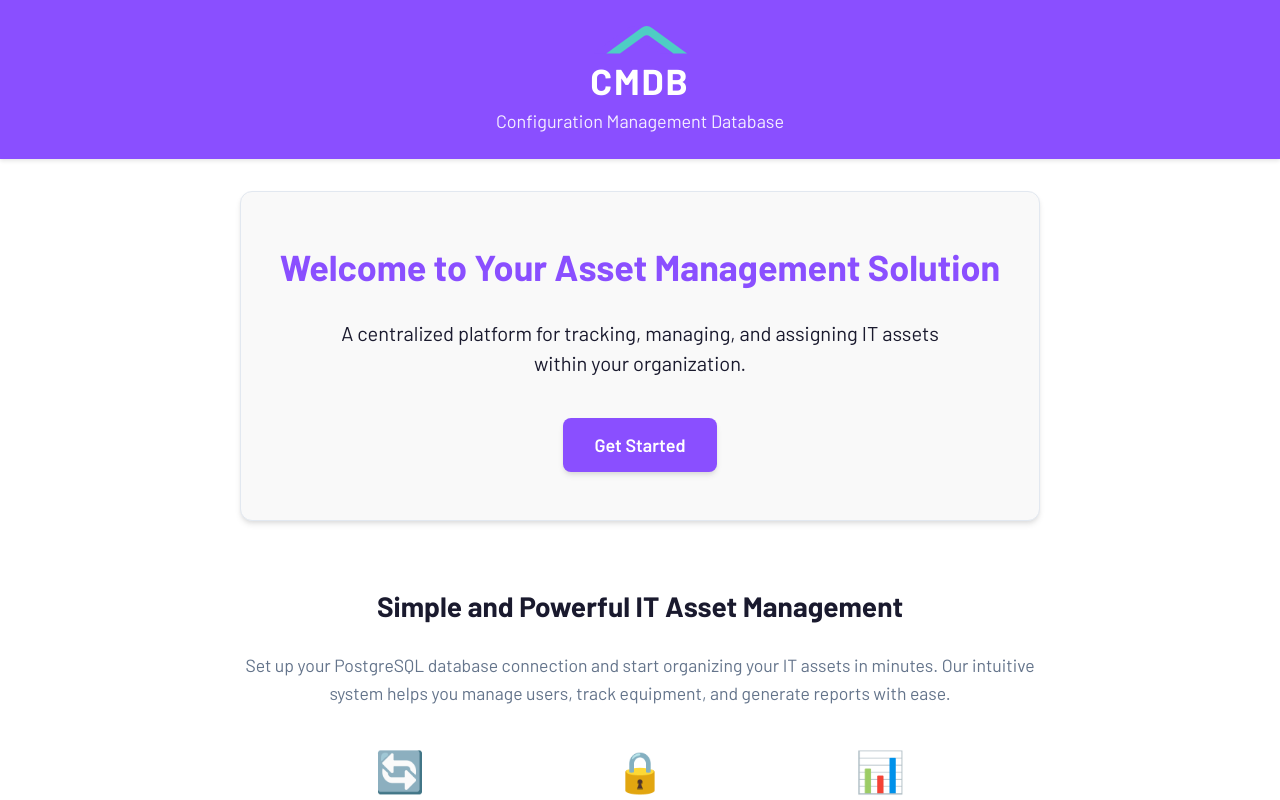
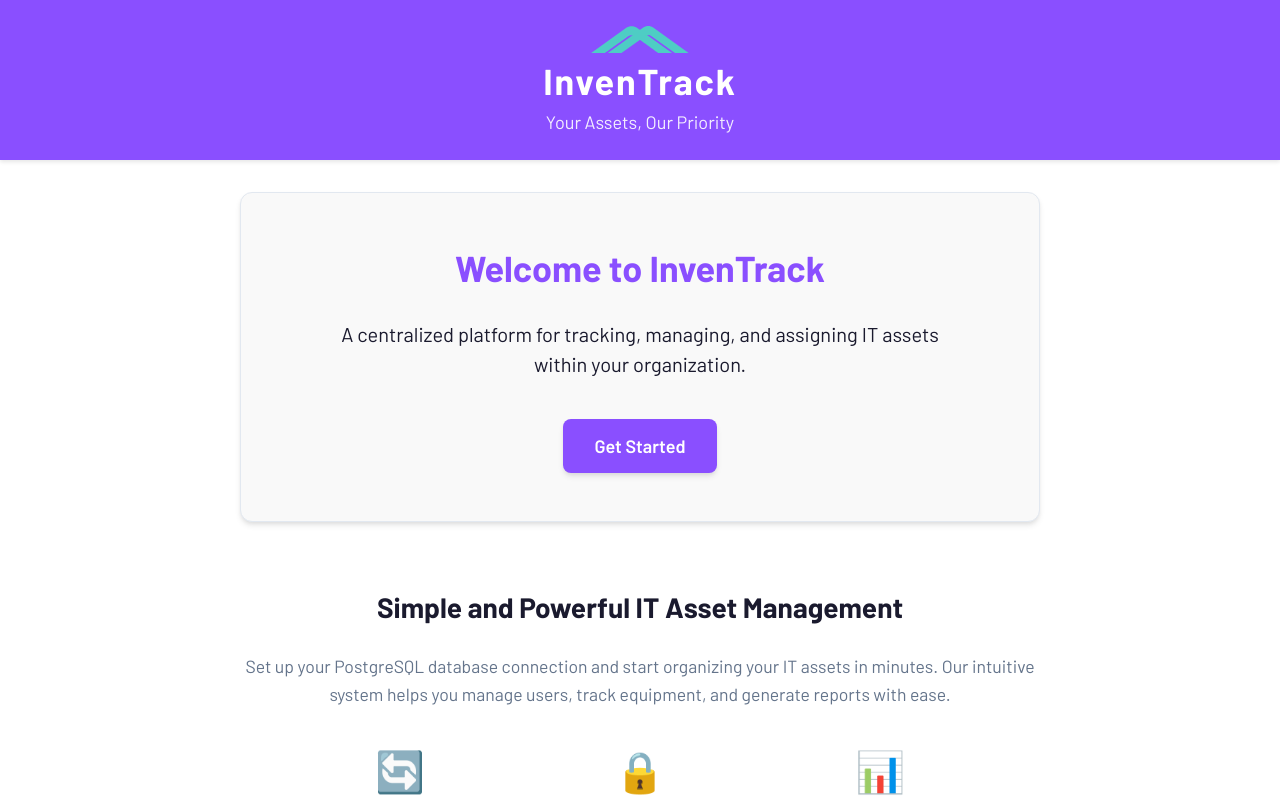
Before and after one commit to skrzypaczdawid/ContentManagement, a React (Vite) app in the folder apps/web/: page / in a window 1280 px wide. Shown: the top 800 px of the page. Built offline with nearby package versions, Linux system fonts and the light colour scheme.

Commit message:
fix: some missing things

```diff
--- a/apps/web/src/pages/Welcome.tsx
+++ b/apps/web/src/pages/Welcome.tsx
@@ -11,14 +11,14 @@ const Welcome: React.FC<WelcomeProps> = ({ onGetStarted }) => {
       <header className="welcome-header">
         <div className="logo-container">
             <img src="./logo-small.svg" alt="logo" width="100px"/>
-          <h1 className="app-title">CMDB</h1>
-          <p className="app-subtitle">Configuration Management Database</p>
+          <h1 className="app-title">InvenTrack</h1>
+          <p className="app-subtitle">Your Assets, Our Priority</p>
         </div>
       </header>
 
       <main className="welcome-content">
         <section className="hero-section">
-          <h2>Welcome to Your Asset Management Solution</h2>
+          <h2>Welcome to InvenTrack</h2>
           <p>
             A centralized platform for tracking, managing, and assigning IT assets
             within your organization.
```
Also changed, not shown: apps/web/public/logo-big.svg, apps/web/public/logo-small.svg.
